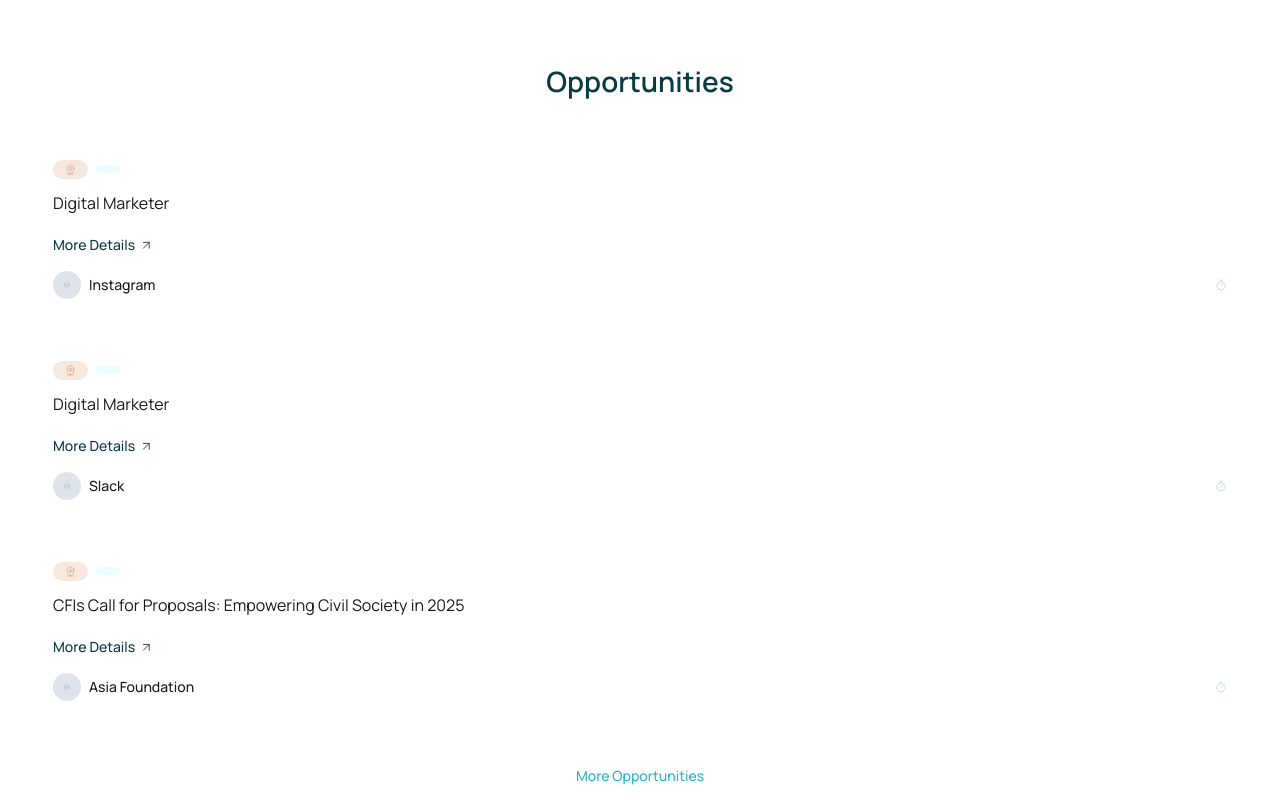
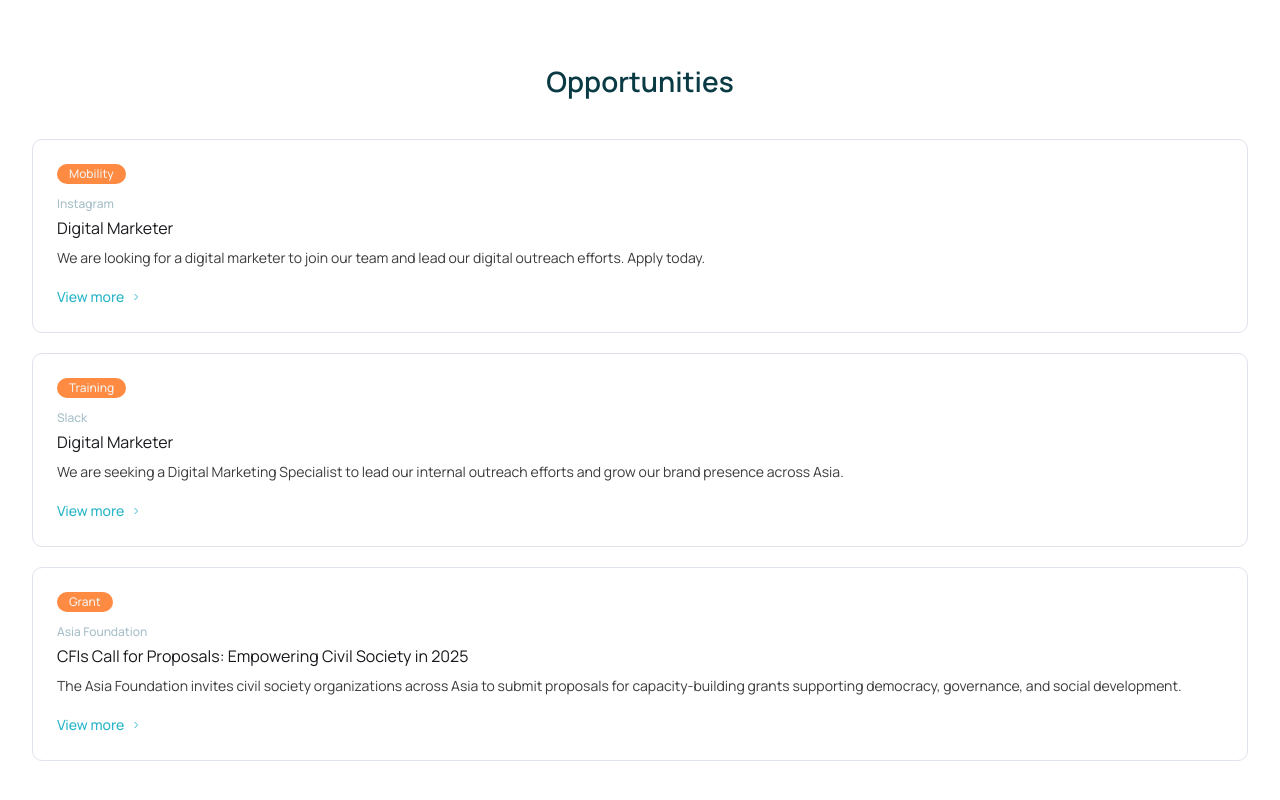
Before and after one commit to work4change-asia/platform, a Next.js app in the folder apps/web/: page / in a window 1280 px wide. Shown: the part 1580-2380 px from the top of the page. Built offline with nearby package versions, Linux system fonts and the light colour scheme.

Commit message:
fix(home): render opportunities with OpportunityCard instead of JobCard

```diff
--- a/apps/web/components/home/opportunities-preview.tsx
+++ b/apps/web/components/home/opportunities-preview.tsx
@@ -1,5 +1,5 @@
 import NextLink from "next/link";
-import { JobCard } from "@/components/ui/job-card";
+import { OpportunityCard } from "@/components/ui/opportunity-card";
 import { buttonVariants } from "@/components/ui/button";
 import type { OpportunityData } from "@/lib/home-data";
 
@@ -17,7 +17,7 @@ export function OpportunitiesPreview({ opportunities }: OpportunitiesPreviewProp
 
         <div className="grid grid-cols-1 gap-5">
           {opportunities.map((opp) => (
-            <JobCard key={opp.id} {...opp} />
+            <OpportunityCard key={opp.id} {...opp} />
           ))}
         </div>
 
```
